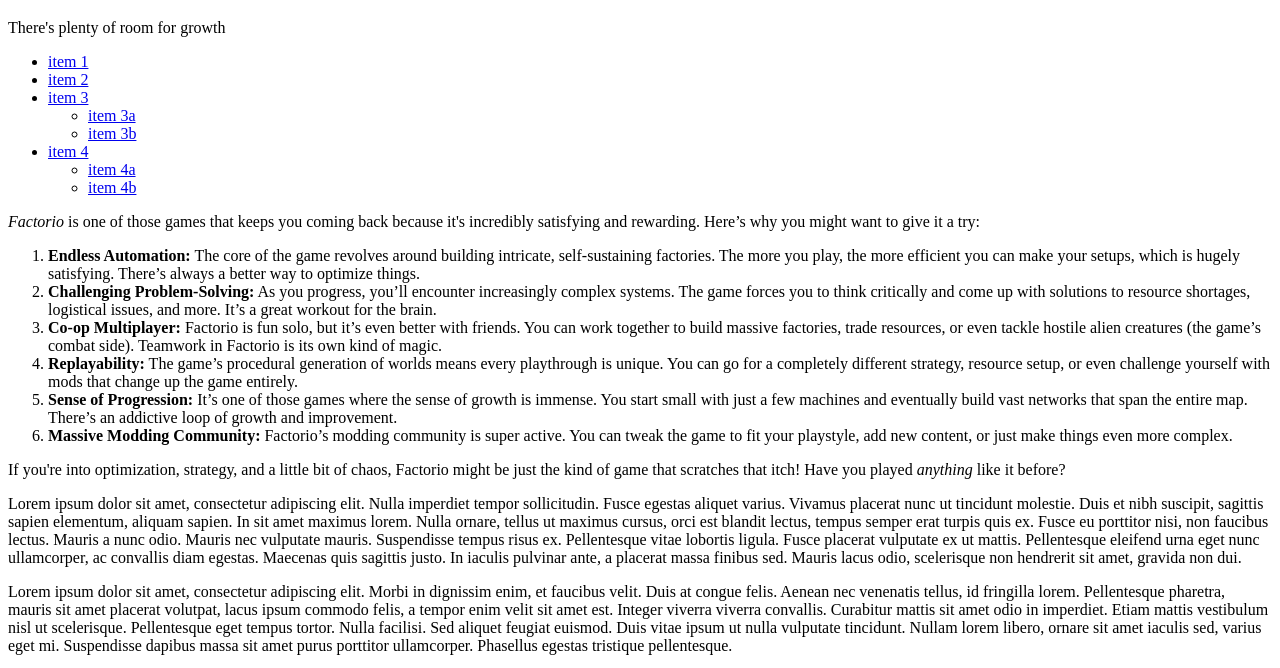
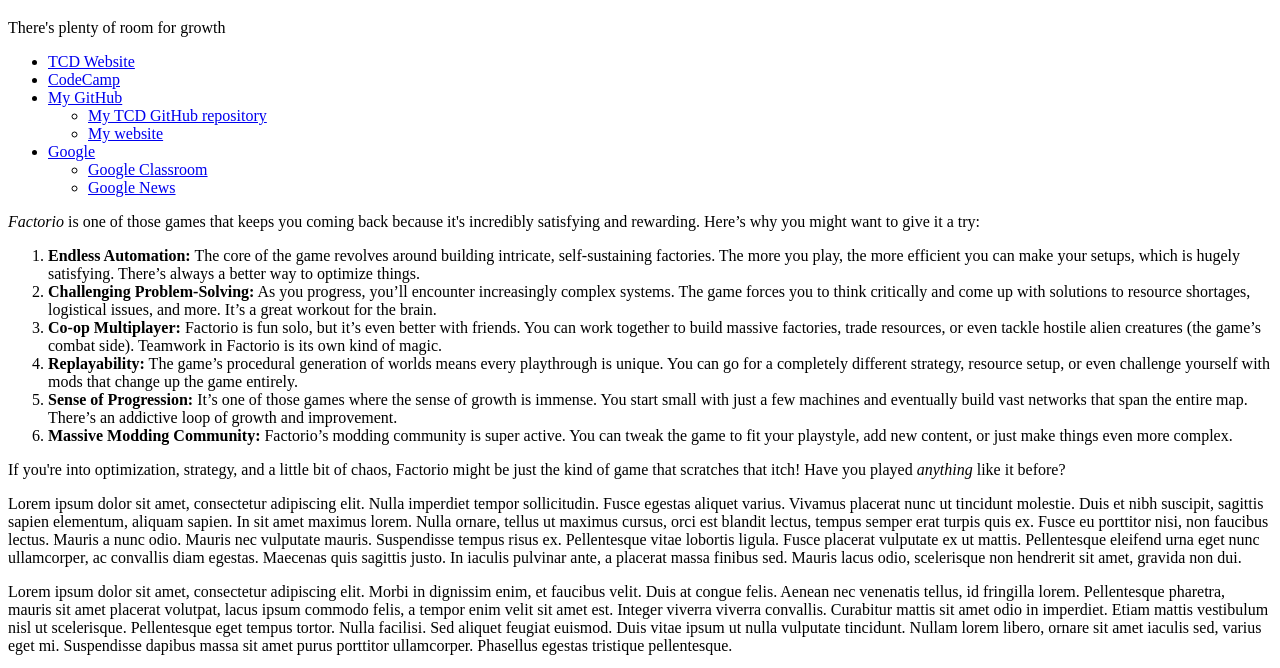
Before and after one commit to Skytoast506/TCD-CIS-WebDev, a plain HTML site: page module03/UglyPage.html in a window 1280 px wide. Shown: the part 61-729 px from the top of the page. Drawn offline with Linux system fonts and the light colour scheme.

Commit message:
Update UglyPage.html

```diff
--- a/module03/UglyPage.html
+++ b/module03/UglyPage.html
@@ -10,18 +10,18 @@
             <p>There's plenty of room for growth</p>
             <nav>
                 <ul>
-                    <li><a href="https://www.tcdupage.org/" target="_blank" rel="nofollow">item 1</a></li>
-                    <li><a href="https://www.freecodecamp.org/learn/" target="_blank" rel="nofollow">item 2</a></li>
-                    <li><a href="https://github.com/Skytoast506" target="_blank" rel="nofollow">item 3</a>
+                    <li><a href="https://www.tcdupage.org/" target="_blank" rel="nofollow">TCD Website</a></li>
+                    <li><a href="https://www.freecodecamp.org/learn/" target="_blank" rel="nofollow">CodeCamp</a></li>
+                    <li><a href="https://github.com/Skytoast506" target="_blank" rel="nofollow">My GitHub</a>
                         <ul>
-                            <li><a href="https://github.com/Skytoast506/TCD-CIS-WebDev" target="_blank" rel="nofollow">item 3a</a></li>
-                            <li><a href="https://skytoast506.github.io/TCD-CIS-WebDev/module03/lab1.html" target="_blank" rel="nofollow">item 3b</a></li>
+                            <li><a href="https://github.com/Skytoast506/TCD-CIS-WebDev" target="_blank" rel="nofollow">My TCD GitHub repository</a></li>
+                            <li><a href="https://skytoast506.github.io/TCD-CIS-WebDev/module03/lab1.html" target="_blank" rel="nofollow">My website</a></li>
                         </ul>
                     </li>
-                    <li><a href="https://classroom.google.com/" target="_blank" rel="nofollow">item 4</a>
+                    <li><a href="https://www.google.com/?authuser=0&safe=active&ssui=on" target="_blank" rel="nofollow">Google</a>
                         <ul>
-                            <li><a href="https://www.google.com/?authuser=0&safe=active&ssui=on" target="_blank" rel="nofollow">item 4a</a></li>
-                            <li><a href="https://news.google.com/home?hl=en-US&gl=US&ceid=US:en" target="_blank" rel="nofollow">item 4b</a></li>
+                            <li><a href="https://classroom.google.com/" target="_blank" rel="nofollow">Google Classroom</a></li>
+                            <li><a href="https://news.google.com/home?hl=en-US&gl=US&ceid=US:en" target="_blank" rel="nofollow">Google News</a></li>
                         </ul>
                     </li>
                 </ul>
```
